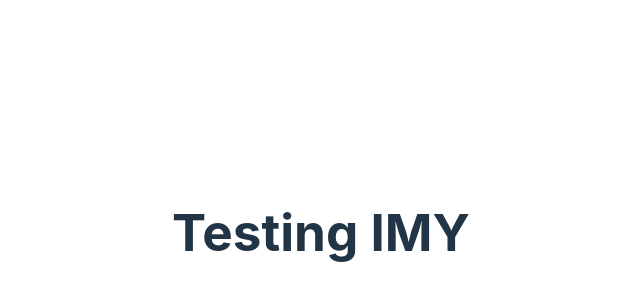
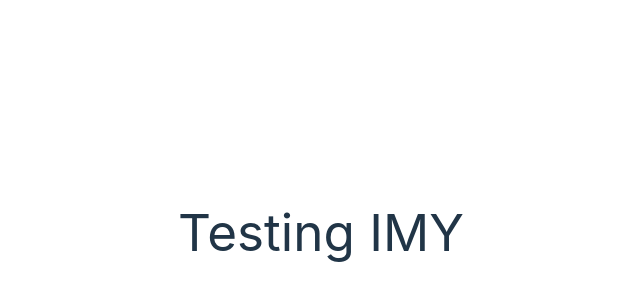
Before and after one commit to frostburner/villa-vue-portfolio, a Vue app: page / in a window 1280 px wide. Shown: the part 168-468 px from the top of the page, without its empty margins (319-959 px from the left). Built offline with nearby package versions, Linux system fonts and the light colour scheme.

Commit message:
style commit

```diff
--- a/package.json
+++ b/package.json
@@ -12,6 +12,9 @@
   },
   "devDependencies": {
     "@vitejs/plugin-vue": "^4.0.0",
+    "autoprefixer": "^10.4.16",
+    "postcss": "^8.4.31",
+    "tailwindcss": "^3.3.5",
     "vite": "^4.1.0"
   }
 }
--- a/src/style.css
+++ b/src/style.css
@@ -1,3 +1,7 @@
+@tailwind base;
+@tailwind components;
+@tailwind utilities;
+
 :root {
   font-family: Inter, system-ui, Avenir, Helvetica, Arial, sans-serif;
   line-height: 1.5;
--- /dev/null
+++ b/tailwind.config.js
@@ -0,0 +1,18 @@
+/** @type {import('tailwindcss').Config} */
+export default {
+    content: [
+      "./index.html",
+      "./src/**/*.{vue,js,ts,jsx,tsx}",
+    ],
+    theme: {
+      extend: {
+        colors: {
+            "primary": "#00ffff",
+            "default" : "3d3d3d",
+            "neutral" : "f6f6f6",
+            "secondary" : "262626"
+        }
+      },
+    },
+    plugins: [],
+  }
```
Also changed, not shown: 1 other file (tests, documents, lock files or other folders).
